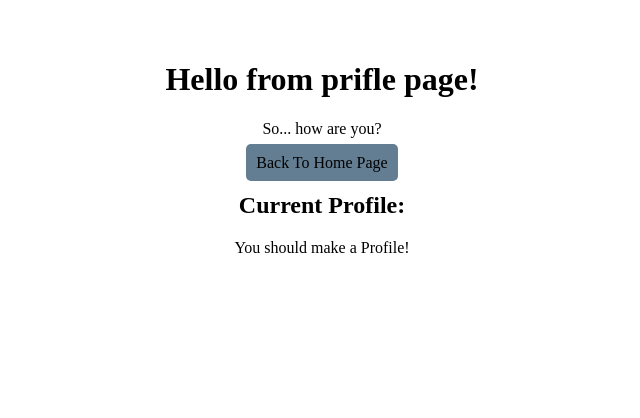
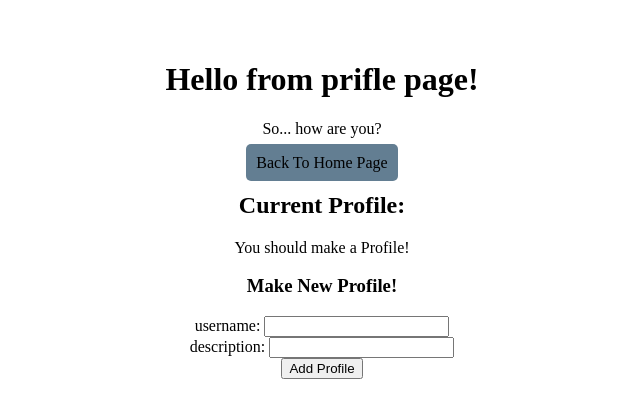
Before and after one commit to ShadowShark99/React-Practice, a React (Vite) app: page /profile/logiin in a window 1280 px wide. Shown: the top 418 px of the page, without its empty margins (318-958 px from the left). Built offline with nearby package versions, Linux system fonts and the light colour scheme.

Commit message:
Implement Profile Creator using dynamic routing

```diff
--- a/src/App.jsx
+++ b/src/App.jsx
@@ -22,7 +22,7 @@ function App() {
       <nav>
         <ul>
           <li>
-            <Link to="profile/logiin">Profile page</Link>
+            <Link to="profile/login">Profile page</Link>
           </li>
         </ul>
       </nav>
--- a/src/components/Profile.jsx
+++ b/src/components/Profile.jsx
@@ -5,12 +5,19 @@ import Spinach from "./Spinach";
 import Popeye from "./Popeye";
 import { useState } from "react";
 import ProfilePage from "./ProfilePage";
+import CustomInput from "./CustomInput";
 
 
 const Profile = () => {
 
   const { name } = useParams();
-  const [profiles, setProfiles] = useState([["popeye", "Popeye the sailor eats lots of spinach"],["spinach","Hi, I am Spina- ahhhhhh! *gets eaten*"]]);
+  const [profiles, setProfiles] = useState([
+    ["popeye", "Popeye the sailor eats lots of spinach"],
+    ["spinach", "Hi, I am Spina- ahhhhhh! *gets eaten*"]
+  ]);
+  const [username, setUsername] = useState("");
+  const [description, setDescription] = useState("");
+
 
   const renderProfile = () => {
     const n = profiles.length;
@@ -28,12 +35,29 @@ const Profile = () => {
     );
   };
 
+  const createProfile = () => {
+    const newProfile = [username, description];
+    const newProfiles = [...profiles, newProfile];
+    for(let i = 0; i < profiles.length; i++)
+    {
+      if(profiles[i][0] === username)
+          return; //profile already exists
+    }
+    //console.log(newProfiles);
+    setProfiles(newProfiles);
+
+  };
+
   return (<div>
     <h1>Hello from prifle page!</h1>
     <p>So... how are you?</p>
     <HomeButton></HomeButton>
     <h2>Current Profile: </h2>
     {renderProfile()}
+    <h3>Make New Profile!</h3>
+    <CustomInput val={username} setVal={setUsername}>username: </CustomInput>
+    <CustomInput val={description} setVal={setDescription}>description: </CustomInput>
+    <button onClick={()=>{createProfile()}}>Add Profile</button>
   </div>)
 };
 
```
